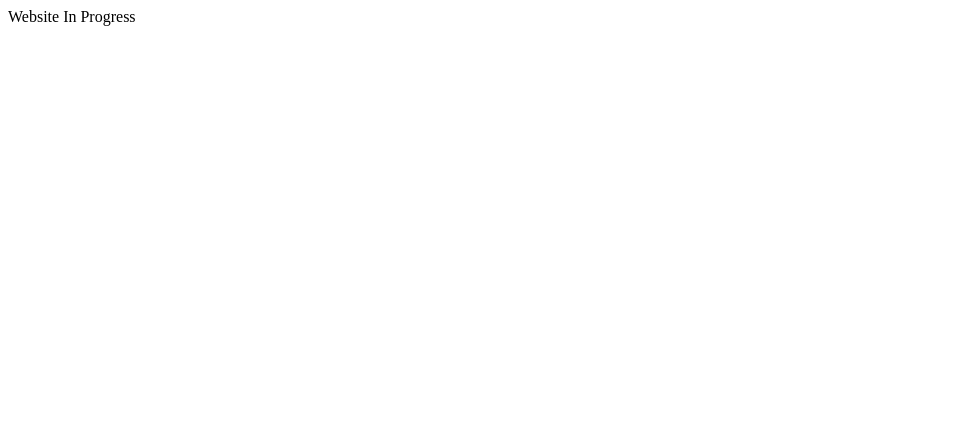
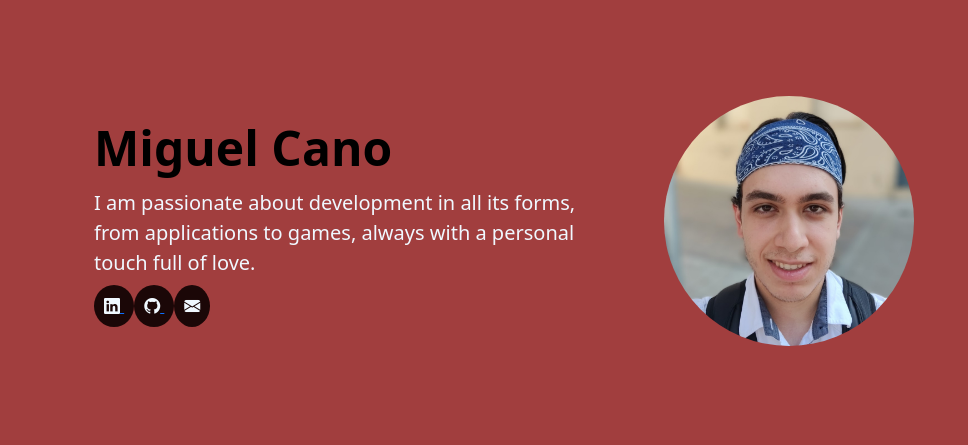
Before and after one commit to miguelcanosantana/MiguelCanoDevSite, a plain HTML site: page index.html in a window 1280 px wide. Shown: the whole page, without its empty margins (0-968 px from the left). Drawn offline with nearby package versions, Linux system fonts and the light colour scheme.

Commit message:
Added colors and icons.

```diff
--- a/index.html
+++ b/index.html
@@ -6,11 +6,42 @@
     <title>Miguel Cano Dev</title>
 </head>
 
+<link href="https://cdn.jsdelivr.net/npm/bootstrap@5.3.2/dist/css/bootstrap.min.css" rel="stylesheet" integrity="sha384-T3c6CoIi6uLrA9TneNEoa7RxnatzjcDSCmG1MXxSR1GAsXEV/Dwwykc2MPK8M2HN" crossorigin="anonymous">
+<link rel="stylesheet" href="https://cdn.jsdelivr.net/npm/bootstrap-icons@1.11.1/font/bootstrap-icons.css">
+<script src="https://cdn.jsdelivr.net/npm/bootstrap@5.3.2/dist/js/bootstrap.bundle.min.js" integrity="sha384-C6RzsynM9kWDrMNeT87bh95OGNyZPhcTNXj1NW7RuBCsyN/o0jlpcV8Qyq46cDfL" crossorigin="anonymous"></script>
 <link rel="stylesheet" href="/styles/main.css">
 
 <body>
 
-    Website In Progress
+    <div class="container col-xxl-8 px-4 py-5">
+        <div class="row flex-lg-row-reverse align-items-center g-5 py-5">
+          <div class="col-10 col-sm-8 col-lg-6">
+
+            <img class="profile-photo" src="media/Photo.jpg" class="d-block mx-lg-auto img-fluid" alt="Profile Image" width="250" height="250" loading="lazy">
+
+          </div>
+          <div class="col-lg-6">
+            <h1 class="display-5 fw-bold text-body-emphasis lh-1 mb-3">Miguel Cano</h1>
+            <p class="lead">
+                I am passionate about development in all its forms, from applications to games, always with a personal touch full of love.
+            </p>
+
+            <!-- Buttons -->
+            <a class="clickable-icon" href="https://www.linkedin.com/in/miguel-cano-santana/" target="_blank">
+                <i class="bi bi-linkedin"></i>
+            </a>
+
+            <a class="clickable-icon" href="https://github.com/miguelcanosantana" target="_blank">
+                <i class="bi bi-github"></i>
+            </a>
+
+            <a class="clickable-icon" href="mailto:miguelcanosantana@gmail.com" target="_blank">
+                <i class="bi-envelope-fill"></i>
+            </a>
+
+          </div>
+        </div>
+      </div>
 
 </body>
 </html>
--- a/styles/main.css
+++ b/styles/main.css
@@ -0,0 +1,28 @@
+:root {
+    --c-main: #1f7653;
+    --c-background: #a13e3e;
+    --c-clickable-icon-background: #1b0707;
+}
+
+
+body {
+    color: aliceblue;
+    background-color: var(--c-background);
+}
+
+
+.profile-photo {
+    border-radius: 100%;
+}
+
+
+.clickable-icon {
+    border-radius: 100%;
+    padding: 10px;
+    background-color: var(--c-clickable-icon-background);
+}
+
+.clickable-icon > i {
+
+    color: aliceblue;
+}
```
Also changed, not shown: media/Photo.jpg (added).
